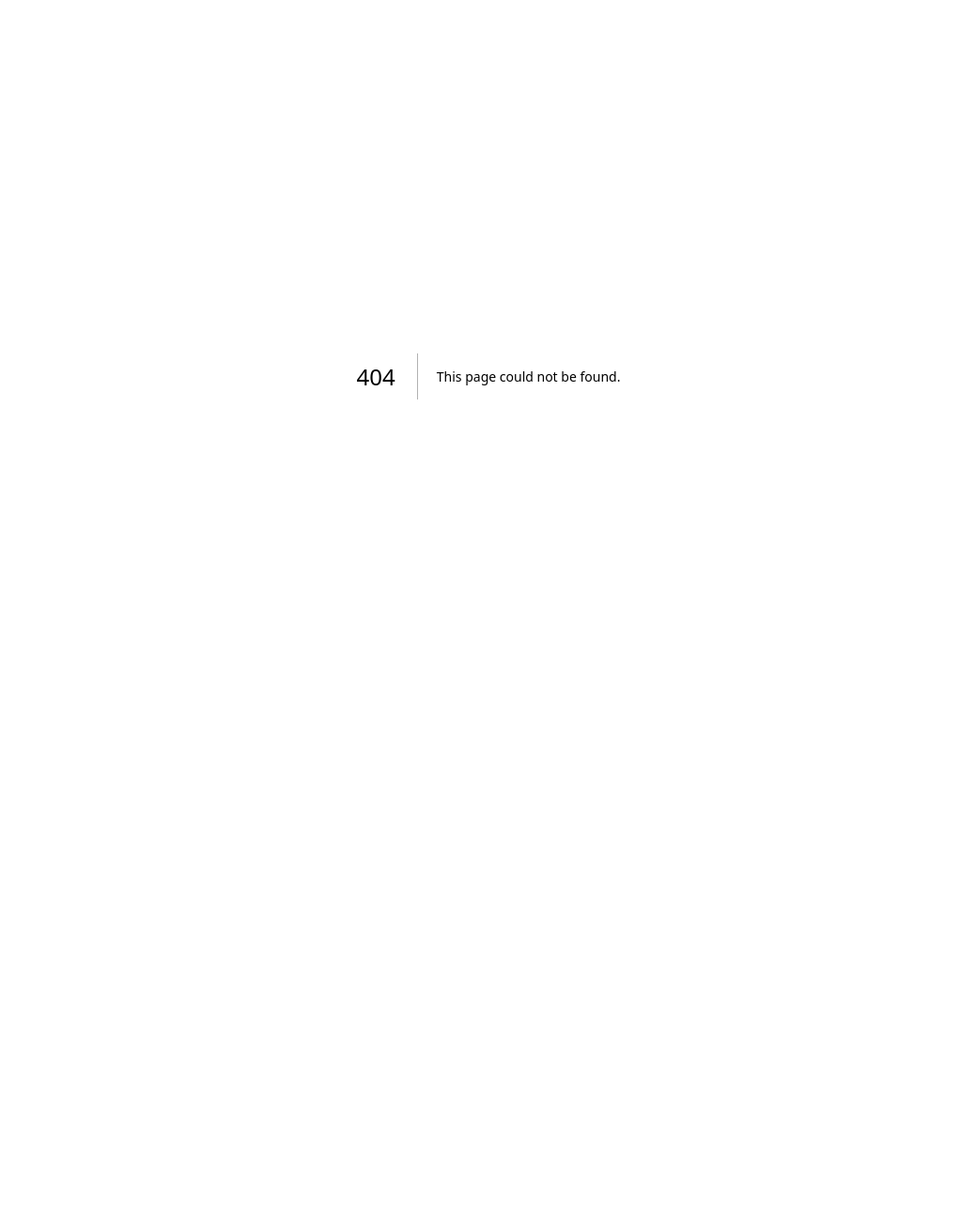
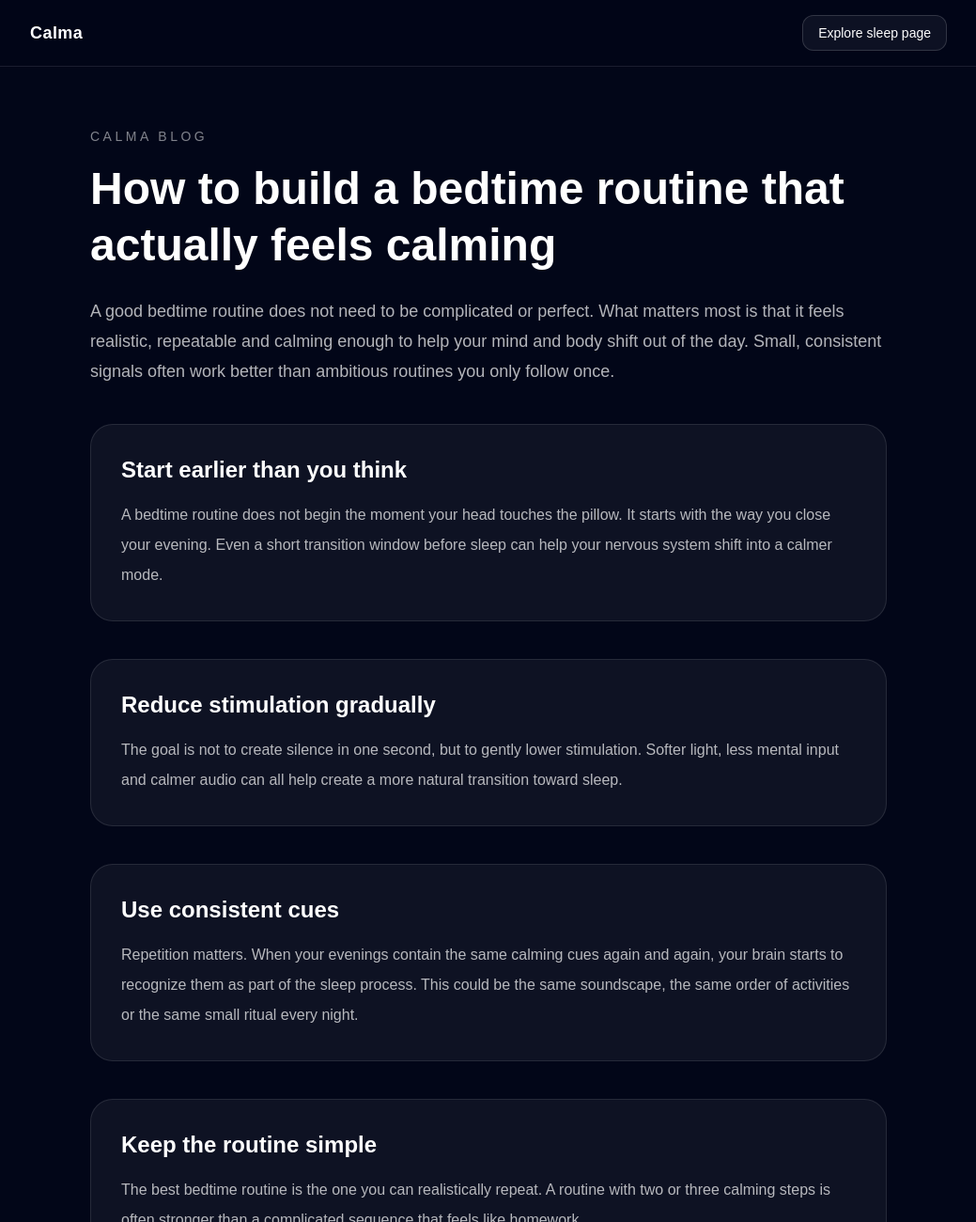
Before and after one commit to mattkoz0/calmasounds, a Next.js app: page /blog/how-to-build-a-bedtime-routine in a window 1280 px wide. Before the commit this address had no page. Shown: the top 1300 px of the page at 94% size, without its empty margins (120-1159 px from the left). Before the commit the page ends 800 px from the top, so only its background shows below. Built offline with nearby package versions, Linux system fonts and the light colour scheme.

Commit message:
Add bedtime routine article to sitemap and homepage links

```diff
--- /dev/null
+++ b/app/blog/how-to-build-a-bedtime-routine/page.tsx
@@ -0,0 +1,170 @@
+import type { Metadata } from "next";
+
+export const metadata: Metadata = {
+  title: "How to Build a Bedtime Routine | Calma Blog",
+  description:
+    "Learn how to build a bedtime routine that feels calming, realistic and easier to repeat, with simple ideas for better evenings and softer sleep habits.",
+  keywords: [
+    "how to build a bedtime routine",
+    "bedtime routine",
+    "sleep routine tips",
+    "better bedtime routine",
+    "calm evening routine",
+    "calma blog",
+  ],
+  alternates: {
+    canonical: "https://www.calmasounds.com/blog/how-to-build-a-bedtime-routine",
+  },
+  openGraph: {
+    title: "How to Build a Bedtime Routine | Calma Blog",
+    description:
+      "Learn how to build a bedtime routine that feels calming, realistic and easier to repeat.",
+    url: "https://www.calmasounds.com/blog/how-to-build-a-bedtime-routine",
+    siteName: "Calma",
+    locale: "en_US",
+    type: "article",
+  },
+  twitter: {
+    card: "summary_large_image",
+    title: "How to Build a Bedtime Routine | Calma Blog",
+    description:
+      "Learn how to build a bedtime routine that feels calming, realistic and easier to repeat.",
+  },
+};
+
+export default function BedtimeRoutineArticlePage() {
+  return (
+    <main className="min-h-screen bg-slate-950 text-white">
+      <header className="border-b border-white/10 bg-slate-950/80 backdrop-blur">
+        <div className="mx-auto flex max-w-5xl items-center justify-between px-6 py-4">
+          <a href="/" className="text-lg font-semibold tracking-wide">
+            Calma
+          </a>
+
+          <a
+            href="/sleep-sounds-app"
+            className="rounded-xl border border-white/15 bg-white/5 px-4 py-2 text-sm font-medium transition hover:bg-white/10"
+          >
+            Explore sleep page
+          </a>
+        </div>
+      </header>
+
+      <article className="mx-auto max-w-4xl px-6 py-16">
+        <p className="text-sm uppercase tracking-[0.25em] text-white/50">
+          Calma Blog
+        </p>
+
+        <h1 className="mt-4 text-4xl font-bold leading-tight sm:text-5xl">
+          How to build a bedtime routine that actually feels calming
+        </h1>
+
+        <p className="mt-6 text-lg leading-8 text-white/70">
+          A good bedtime routine does not need to be complicated or perfect.
+          What matters most is that it feels realistic, repeatable and calming
+          enough to help your mind and body shift out of the day. Small,
+          consistent signals often work better than ambitious routines you only
+          follow once.
+        </p>
+
+        <div className="mt-10 space-y-10">
+          <section className="rounded-3xl border border-white/10 bg-white/5 p-8">
+            <h2 className="text-2xl font-semibold">Start earlier than you think</h2>
+            <p className="mt-4 leading-8 text-white/70">
+              A bedtime routine does not begin the moment your head touches the
+              pillow. It starts with the way you close your evening. Even a
+              short transition window before sleep can help your nervous system
+              shift into a calmer mode.
+            </p>
+          </section>
+
+          <section className="rounded-3xl border border-white/10 bg-white/5 p-8">
+            <h2 className="text-2xl font-semibold">Reduce stimulation gradually</h2>
+            <p className="mt-4 leading-8 text-white/70">
+              The goal is not to create silence in one second, but to gently
+              lower stimulation. Softer light, less mental input and calmer
+              audio can all help create a more natural transition toward sleep.
+            </p>
+          </section>
+
+          <section className="rounded-3xl border border-white/10 bg-white/5 p-8">
+            <h2 className="text-2xl font-semibold">Use consistent cues</h2>
+            <p className="mt-4 leading-8 text-white/70">
+              Repetition matters. When your evenings contain the same calming
+              cues again and again, your brain starts to recognize them as part
+              of the sleep process. This could be the same soundscape, the same
+              order of activities or the same small ritual every night.
+            </p>
+          </section>
+
+          <section className="rounded-3xl border border-white/10 bg-white/5 p-8">
+            <h2 className="text-2xl font-semibold">Keep the routine simple</h2>
+            <p className="mt-4 leading-8 text-white/70">
+              The best bedtime routine is the one you can realistically repeat.
+              A routine with two or three calming steps is often stronger than a
+              complicated sequence that feels like homework.
+            </p>
+          </section>
+
+          <section className="rounded-3xl border border-white/10 bg-white/5 p-8">
+            <h2 className="text-2xl font-semibold">Sound can help shape the mood</h2>
+            <p className="mt-4 leading-8 text-white/70">
+              Calming audio can make bedtime feel more intentional. Some people
+              respond best to rain sounds, others prefer white noise, and others
+              like softer ambient soundscapes. The point is not to force one
+              answer, but to create an environment that feels emotionally safe
+              and quiet enough to unwind in.
+            </p>
+          </section>
+
+          <section className="rounded-3xl border border-white/10 bg-white/5 p-8">
+            <h2 className="text-2xl font-semibold">What a simple routine can look like</h2>
+            <ul className="mt-4 space-y-3 text-white/70">
+              <li>• Dim the environment and reduce active input.</li>
+              <li>• Choose one calming soundscape or sleep audio mix.</li>
+              <li>• Repeat the same small steps each evening.</li>
+              <li>• Keep the tone gentle instead of trying to do everything perfectly.</li>
+            </ul>
+          </section>
+
+          <section className="rounded-3xl border border-white/10 bg-white/5 p-8">
+            <h2 className="text-2xl font-semibold">
+              Aim for calm, not perfection
+            </h2>
+            <p className="mt-4 leading-8 text-white/70">
+              A bedtime routine should support you, not pressure you. The more
+              realistic and emotionally gentle it feels, the easier it becomes
+              to return to it consistently.
+            </p>
+          </section>
+
+          <section className="rounded-3xl border border-white/10 bg-gradient-to-br from-white/10 to-white/5 p-8 shadow-2xl shadow-black/20">
+            <h2 className="text-2xl font-semibold">
+              Explore sleep routines with Calma
+            </h2>
+            <p className="mt-4 leading-8 text-white/70">
+              Calma helps you create softer bedtime routines with personalized
+              sleep soundscapes, calming audio and peaceful evening atmosphere.
+            </p>
+
+            <div className="mt-6 flex flex-col gap-4 sm:flex-row">
+              <a
+                href="/sleep-sounds-app"
+                className="rounded-2xl bg-white px-6 py-3 text-center font-medium text-slate-950 transition hover:scale-[1.02]"
+              >
+                Explore sleep sounds app
+              </a>
+
+              <a
+                href="/blog/best-sounds-for-sleep"
+                className="rounded-2xl border border-white/15 bg-white/5 px-6 py-3 text-center font-medium text-white transition hover:bg-white/10"
+              >
+                Read best sounds for sleep
+              </a>
+            </div>
+          </section>
+        </div>
+      </article>
+    </main>
+  );
+}
--- a/app/page.tsx
+++ b/app/page.tsx
@@ -499,6 +499,15 @@ export default function Home() {
               Read our guide to the best sounds for sleep
             </a>
           </p>
+          <p className="mt-3 text-sm text-white/60">
+            Want a calmer evening routine?{" "}
+            <a
+              href="/blog/how-to-build-a-bedtime-routine"
+              className="text-white underline underline-offset-4 transition hover:text-white/80"
+            >
+              Read our bedtime routine guide
+            </a>
+          </p>
         </div>
       </section>
     </main>
--- a/app/sitemap.ts
+++ b/app/sitemap.ts
@@ -50,5 +50,11 @@ export default function sitemap(): MetadataRoute.Sitemap {
       changeFrequency: "monthly",
       priority: 0.7,
     },
+    {
+      url: "https://www.calmasounds.com/blog/how-to-build-a-bedtime-routine",
+      lastModified: new Date(),
+      changeFrequency: "monthly",
+      priority: 0.7,
+    },
   ];
 }
```
